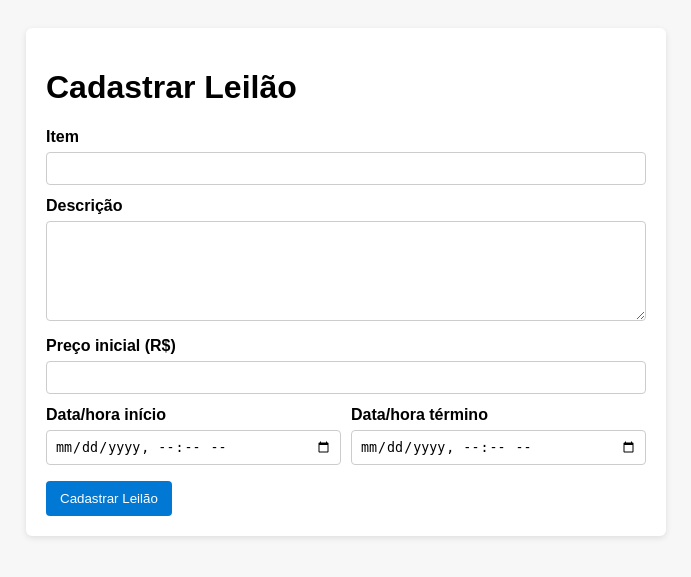
After one commit to anetogm/rest, a Flask app: page /cadastra_leilao in a window 1280 px wide. The commit adds this page. Shown: the top 577 px of the page, without its empty margins (294-985 px from the left). Run offline with Flask 3, Linux system fonts and the light colour scheme.

Commit message:
mensagem de algo

```diff
--- a/app.py
+++ b/app.py
@@ -14,6 +14,7 @@ leiloes = [{"id": "1", "item": "relogio", "descricao": "Relogio de pulso", "valo
            {"id": "2", "item": "lampada", "descricao": "Lampada LED", "valor_inicial": 50, "inicio": inicio, "fim": fim}]
 
 url_mslance = 'http://localhost:4445'
+url_msleilao = 'http://localhost:4447'
 
 @app.get("/")
 def index():
@@ -31,21 +32,24 @@ def get_leiloes():
 
 @app.get("/leiloes/<int:leilao_id>")
 def get_leiloes1(leilao_id: int):
-    # TODO implementar leitura das filas do rabbitmq pra ele so mostrar os leiloes ativos
     for leilao in leiloes:
      if int(leilao["id"]) == leilao_id:
         return jsonify(leilao)
-    return {'error': 'leilao nao encontrado'}
+    return render_template("index.html")
 
+@app.get("/cadastra_leilao")
+def cadastra_leilao_page():
+    return render_template("cadastra_leilao.html")
 
-@app.post("/leiloes")
-def add_leilao():
-    data = request.get_json(silent=True) or {}
-    item = (data.get('item') or '').strip()
-    descricao = data.get('descricao', '')
-    valor_inicial = data.get('valor_inicial', 0)
-    inicio = data.get('inicio', '')
-    fim = data.get('fim', '')
+@app.post("/cadastra_leilao")
+def cadastra_leilao():
+    print(request.form.get('item'))
+    print(f"Esse é a data: {request.form}")
+    item = (request.form.get('item'))
+    descricao = request.form.get('descricao', '')
+    valor_inicial = request.form.get('valor_inicial', 0)
+    inicio = request.form.get('inicio', '')
+    fim = request.form.get('fim', '')
 
     if not item:
         return jsonify({'error': 'item é obrigatório'}), 400
@@ -55,8 +59,8 @@ def add_leilao():
     next_id = str(max(int(l['id']) for l in leiloes) + 1) if leiloes else '1'
 
     novo = { 'id': next_id, 'item': item, 'descricao': descricao, 'valor_inicial': valor_inicial, 'inicio': inicio, 'fim': fim}
-    leiloes.append(novo)
-    return jsonify(novo), 201
+    requests.post(url_msleilao + "/cadastra_leilao", json=novo)
+    #sse.publish_event('leilao_iniciado', novo)
 
 @app.post("/pagamento")
 def pagamento():
--- /dev/null
+++ b/templates/cadastra_leilao.html
@@ -0,0 +1,50 @@
+<!doctype html>
+<html lang="pt-BR">
+<head>
+    <meta charset="utf-8" />
+    <meta name="viewport" content="width=device-width,initial-scale=1" />
+    <title>Cadastrar Leilão</title>
+    <style>
+        body { font-family: Arial, Helvetica, sans-serif; padding: 20px; background:#f7f7f7; }
+        .container { max-width:600px; margin:0 auto; background:#fff; padding:20px; border-radius:6px; box-shadow:0 2px 6px rgba(0,0,0,.1); }
+        label { display:block; margin-top:12px; font-weight:600; }
+        input, textarea, select { width:100%; padding:8px; margin-top:6px; box-sizing:border-box; border:1px solid #ccc; border-radius:4px; }
+        textarea { min-height:100px; resize:vertical; }
+        .row { display:flex; gap:10px; }
+        .row > * { flex:1; }
+        button { margin-top:16px; padding:10px 14px; background:#0078d4; color:#fff; border:none; border-radius:4px; cursor:pointer; }
+        button:hover { background:#005a9e; }
+    </style>
+</head>
+<body>
+    <div class="container">
+        <h1>Cadastrar Leilão</h1>
+        <form id="cadastraLeilaoForm" action="localhost:4444/cadastra_leilao" method="post">
+            <label for="item">Item</label>
+            <input id="item" name="item" type="text" required />
+
+            <label for="descricao">Descrição</label>
+            <textarea id="descricao" name="descricao" required></textarea>
+
+            <div class="row">
+                <div>
+                    <label for="preco_inicial">Preço inicial (R$)</label>
+                    <input id="preco_inicial" name="preco_inicial" type="number" step="0.01" min="0" required />
+                </div>
+            </div>
+
+            <div class="row">
+                <div>
+                    <label for="data_inicio">Data/hora início</label>
+                    <input id="data_inicio" name="data_inicio" type="datetime-local" required />
+                </div>
+                <div>
+                    <label for="data_fim">Data/hora término</label>
+                    <input id="data_fim" name="data_fim" type="datetime-local" required />
+                </div>
+            </div>
+            <button type="submit">Cadastrar Leilão</button>
+        </form>
+    </div>
+</body>
+</html></div>
--- a/templates/index.html
+++ b/templates/index.html
@@ -45,6 +45,9 @@
     <p>
       <a href="/pagamento">Ir para Pagamentos</a>
     </p>
+    <p>
+      <a href="/pagamento">Ir para Pagamentos</a>
+    </p>
 
     <!-- Script principal -->
     <script src="/static/script.js"></script>
```
Also changed, not shown: services/ms_lance.py (+13 -5 lines), services/ms_leilao.py (+37 -11 lines).
